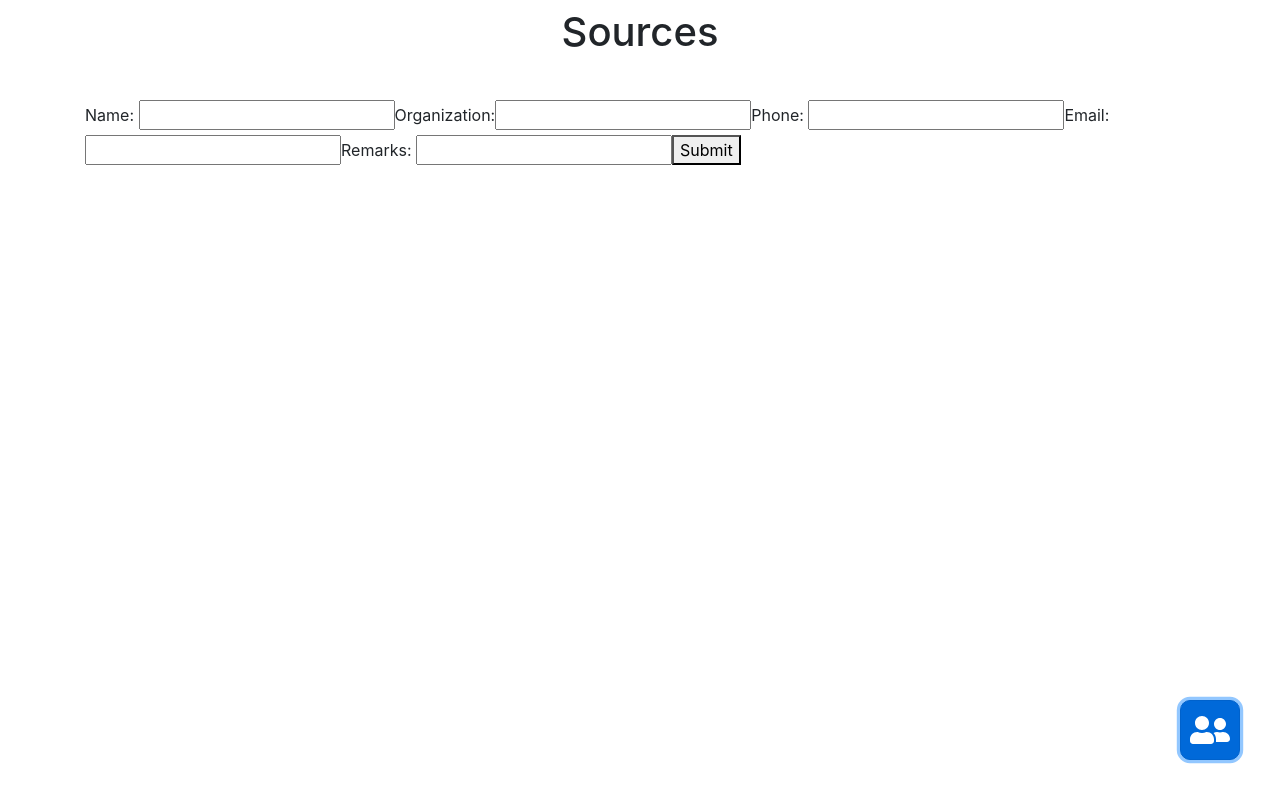
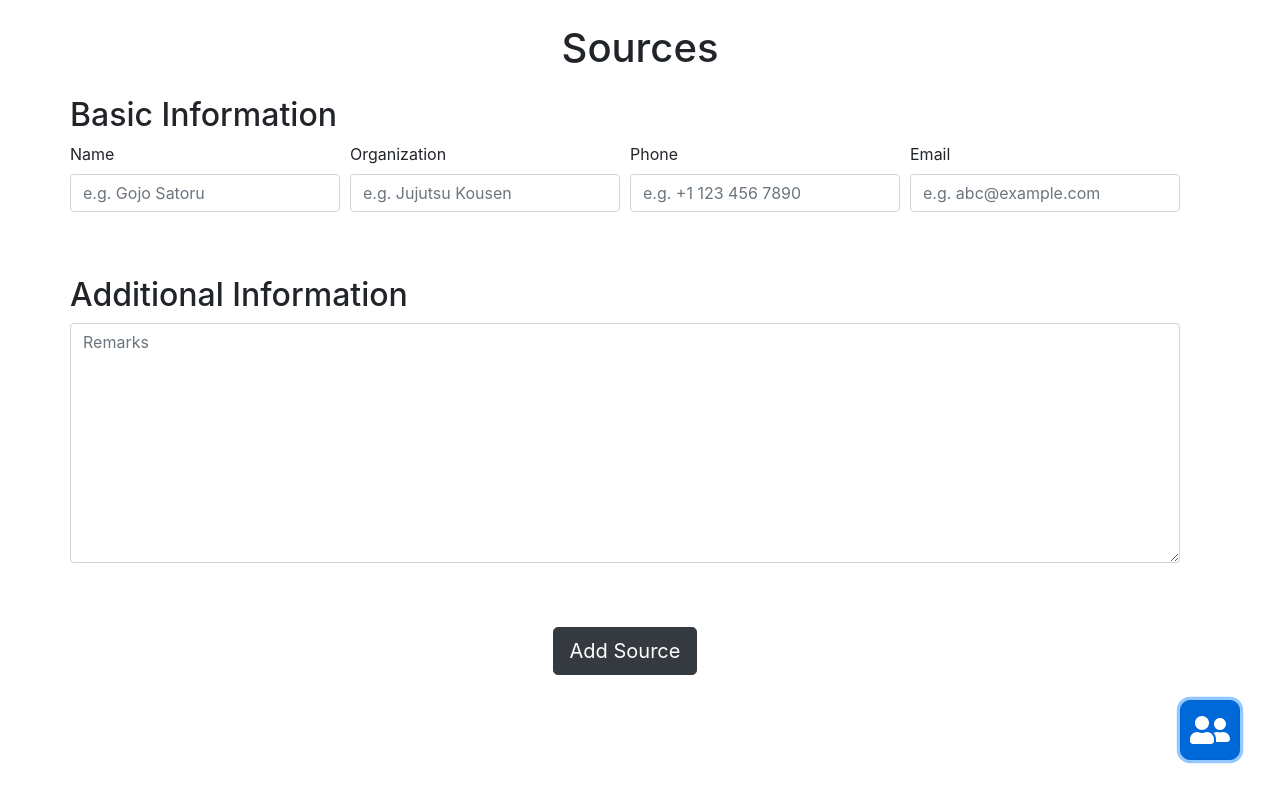
Before and after one commit to minghao912/DBProject, a React (Create React App) app in the folder frontend/: page / in a window 1280 px wide. Both pictures are taken after a click on the button 1210 px from the left and 730 px from the top of the page. Built offline with nearby package versions, Linux system fonts and the light colour scheme; no server answers.

Commit message:
all parts working

```diff
--- a/frontend/src/App.css
+++ b/frontend/src/App.css
@@ -41,15 +41,16 @@
 /* CUSTOM */
 header {
   display: flex;
-  justify-content: space-around;
-  width:100%;
-  position: fixed;
+  justify-content: center;
+  align-items: center;
+  width: 100%;
+  /* position: fixed; */
   top: 0;
-  left: 50%;
-  -moz-transform: translateX(-50%);
-  -webkit-transform: translateX(-50%);
-  transform: translateX(-50%);
   z-index: 999;
+}
+
+.center-align-children {
+  align-content: center;
 }
 
 .centered-item {
@@ -62,10 +63,24 @@ header {
 }
 
 .first-item-below-header {
-  margin-top: 100px;
+  /* margin-top: 100px; Didn't need this anymore */
 }
 
-.float {
+.float-edit-button {
+  display: inline;
+  position: relative;
+  width: 2.5em;
+  height: 2.5em;
+  bottom: 0px;
+  right: 0px;
+  color: black;
+  border-radius: 5px;
+
+  text-align: center;
+  padding-top: 2.5vw;
+}
+
+.float-bottom-right {
   position: fixed;
   width: 60px;
   height: 60px;
@@ -76,9 +91,22 @@ header {
   border-radius: 10px;
   text-align: center;
   padding-top: 2.5vw;
-  box-shadow: 2px 2px 3px #999
+  box-shadow: 2px 2px 3px #999;
+  z-index: 999;
+}
+
+.full-width {
+  width: 100%;
 }
 
 .pointer-hover:hover {
   cursor: pointer;
 }
+
+.source-card-title {
+  padding-top: 10px;
+}
+
+#remarks-input {
+  height: 30vh;
+}
--- a/frontend/src/App.js
+++ b/frontend/src/App.js
@@ -14,8 +14,9 @@ import Main from './components/main.tsx';
 function App() {
   // ALL_SOURCES: 1, ADD_SOURCE: 2, EDIT_SOURCE: 3
   let [pageToLoad, setPageToLoad] = useState(1);  // Automatically start with all sources loaded
+  let [sourceToEdit, setSourceToEdit] = useState(-1);
 
-  // Gets rid of previous screen and renders the "GetAllSources" screen
+  // Gets rid of previous screen and renders the proper screen
   function renderPage() {
     switch (pageToLoad) {
       case 1:
@@ -24,9 +25,16 @@ function App() {
       case 2:
         setPageToLoad(1);
         break;
-      case 3: // Do nothing
+      case 3:
+        setPageToLoad(1);
         break;
     }
+  }
+
+  // Renders the edit page
+  function renderEditPage(sourceID) {
+    setSourceToEdit(sourceID);
+    setPageToLoad(3);
   }
 
   // Get correct icon type
@@ -36,19 +44,20 @@ function App() {
         return faPlus;
       case 2:
         return faUserFriends;
-      case 3: // Do nothing
+      case 3:
+        return faUserFriends;
         break;
     }
   }
 
   return (<Container style={{alignContent: "center"}}>
-    <header className={"text-center mt-2"}>
+    <header className={"text-center mt-4 mb-3"}>
       <h1>Sources</h1>
     </header>
-    <Button className={"float pointer-hover"} onClick={renderPage}>
+    <Button className={"float-bottom-right pointer-hover"} onClick={renderPage}>
       <FontAwesomeIcon icon={getIconType()} size={"2x"} className={"centered-item"} />
     </Button>
-    <Main toLoad={pageToLoad}/>
+    <Main className="first-item-below-header" toLoad={pageToLoad} sourceToEdit={sourceToEdit} renderEditPage={sourceID => renderEditPage(sourceID)} />
   </Container>);
 }
 
--- a/frontend/src/components/createSource.tsx
+++ b/frontend/src/components/createSource.tsx
@@ -1,7 +1,10 @@
 import axios from 'axios';
 import React, {useState} from 'react';
+import { Row, Col, Form, Button } from 'react-bootstrap';
 
-export default function CreateSource(props: any) {
+import { SubProps } from './utils';
+
+export default function CreateSource(props: SubProps) {
     const [name, setName] = useState("");
     const [organization, setOrganization] = useState("");
     const [phone, setPhone] = useState("");
@@ -9,6 +12,9 @@ export default function CreateSource(props: any) {
     const [remarks, setRemarks] = useState("");
     const [retVal, setRetVal] = useState("");
 
+    let classesFromParent = props.className as string;
+
+    // POSTs the source data to backend
     function submit() {
         axios.post("http://localhost:5000/sources/create/", {
             name: name,
@@ -24,16 +30,50 @@ export default function CreateSource(props: any) {
         });
     }
 
+    // Render input form
     return (
-        <div className={"first-item-below-header"}>
-            <label>Name: </label>  <input onChange={(e) => setName(e.target.value)} />
-            <label>Organization: </label><input onChange={(e) => setOrganization(e.target.value)} />
-            <label>Phone: </label> <input onChange={(e) => setPhone(e.target.value)} />
-            <label>Email: </label> <input onChange={(e) => setEmail(e.target.value)} />
-            <label>Remarks: </label> <input onChange={(e) => setRemarks(e.target.value)} />
-            <button onClick={submit}>Submit</button>
-            <br />
-            <p>{retVal}</p>
-        </div>
+        <Row className={`${classesFromParent} align-items-center center-align-children full-width`}>
+            <Form className="center-align-children full-width">
+                <Form.Group>
+                    <h2>Basic Information</h2>
+                    <Form.Row className="mb-5">
+                        <Form.Group as={Col}>
+                            <Form.Label>Name</Form.Label>
+                            <Form.Control type="text" placeholder="e.g. Gojo Satoru" onChange={(e) => setName(e.target.value)} />
+                        </Form.Group>
+
+                        <Form.Group as={Col}>
+                            <Form.Label>Organization</Form.Label>
+                            <Form.Control type="text" placeholder="e.g. Jujutsu Kousen" onChange={(e) => setOrganization(e.target.value)} />
+                        </Form.Group>
+
+                        <Form.Group as={Col}>
+                            <Form.Label>Phone</Form.Label>
+                            <Form.Control type="text" placeholder="e.g. +1 123 456 7890" onChange={(e) => setPhone(e.target.value)} />
+                        </Form.Group>
+
+                        <Form.Group as={Col}>
+                            <Form.Label>Email</Form.Label>
+                            <Form.Control type="email" placeholder="e.g. abc@example.com" onChange={(e) => setRemarks(e.target.value)} />
+                        </Form.Group>
+                    </Form.Row>
+                </Form.Group>
+
+                <Form.Group>
+                    <h2>Additional Information</h2>
+                    <Form.Row className="mb-5">
+                        <Form.Group as={Col}>
+                            <Form.Control as="textarea" id="remarks-input" placeholder="Remarks" onChange={(e) => setRemarks(e.target.value)} />
+                        </Form.Group>
+                    </Form.Row>
+                </Form.Group>
+
+                <div className="text-center">
+                    <Button variant="dark" size="lg" type="submit" onClick={submit}>
+                        Add Source
+                    </Button>
+                </div>
+            </Form>
+        </Row>
     );
 }
--- a/frontend/src/components/getAllSources.tsx
+++ b/frontend/src/components/getAllSources.tsx
@@ -1,37 +1,45 @@
 import axios from 'axios';
 import React, { useState, useEffect } from 'react';
-import { Container, Row, Col, Card} from 'react-bootstrap';
+import { Container, Row, Col, Card, Button } from 'react-bootstrap';
 
-import { Source } from './interfaces';
+import { FontAwesomeIcon } from '@fortawesome/react-fontawesome';
+import { faEdit } from '@fortawesome/free-solid-svg-icons';
 
-export default function GetAllSources(props: any) {
+import { Source, SubProps } from './utils';
+
+export default function GetAllSources(props: SubProps) {
     let [data, setData] = useState<Source[]>([] as Source[]);
+    let classesFromParent = props.className as string;
 
     useEffect(() => {
         axios.get(`http://localhost:5000/sources/get/all`).then(response => {
             setData(response.data as Source[]);
 
-            console.log("Got all sources:\n" + data);
+            console.log("Got all sources:\n" + JSON.stringify(data));
         }).catch(err => console.error(err));
     }, []);
 
     return (
-        <Container className="justify-content-md-center">
+        <Container className={`${classesFromParent} justify-content-md-center`}>
             <Row className="justify-content-md-center my-3">
                 <Col className="col-mx-4" id="source-cards">
-                    <GetCardsForAllSources sources={data}/>
+                    <GetCardsForAllSources sources={data} renderEditPage={props.renderEditPage} />
                 </Col>
             </Row>
         </Container>
     )
 }
 
+// Takes a bunch of sources and generates a bunch of cards
 function GetCardsForAllSources(props: any): JSX.Element {
     let sourceData = props.sources as Source[];
     let cardHTML: JSX.Element[] = [];
 
+    if (sourceData.length == 0)
+        return <></>;
+
     for (const s of sourceData) {
-        cardHTML.push(getCardFromSource(s));
+        cardHTML.push(getCardFromSource(s, props.renderEditPage));
     }
 
     return (<div>
@@ -39,18 +47,45 @@ function GetCardsForAllSources(props: any): JSX.Element {
     </div>)
 }
 
-function getCardFromSource(source: Source): JSX.Element {
+// Generates one card for a source
+function getCardFromSource(source: Source, renderEditPage: (sourceID: number) => void): JSX.Element {
     console.log("Creating card for source " + source.id);
 
-    return (<Row className="first-item-below-header row my-3">
+    return (<Row className={`row my-3`}>
         <Card style={{width: "100%"}}>
-            <Card.Title>{source.name}</Card.Title>
+            <Card.Header>
+                <Card.Title className="source-card-title">
+                    <Row>
+                        <Col xs={11}>
+                            <h2>{source.name}</h2>
+                        </Col>
+                        <Col style={{"alignContent": "right"}}>
+                            <Button variant="light" id={`edit-button-${source.id}`} className={"float-edit-button pointer-hover"} onClick={(e) => renderEditScreen(e, renderEditPage)}>
+                                <FontAwesomeIcon icon={faEdit} size={"1x"} className={"centered-item"} />
+                            </Button>
+                        </Col>
+                    </Row>
+                </Card.Title>
+            </Card.Header>
             <Card.Body style={{alignContent: "center"}}>
                 <p>Organization: {source.organization}</p>
                 <p>Email: {source.email}</p>
                 <p>Phone: {source.phone}</p>
-                <p className="mt-2">{source.remarks}</p>
+                {getRemarksSection(source)}
             </Card.Body>
         </Card>
     </Row>)
 }
+
+// Determines if a source has its "Remarks" section empty
+function getRemarksSection(s: Source): JSX.Element {
+    if (s.remarks == "")
+        return <></>;   // Return empty
+    else return <p className="mt-4">{s.remarks}</p>
+}
+
+// Renders the edit screen by calling setNewPageToLoad() which is passed down from the parents
+function renderEditScreen(e: React.MouseEvent, renderEditPage: (sourceID: number) => void): void {
+    let buttonID = parseInt(e.currentTarget.id.substr(e.currentTarget.id.lastIndexOf('-') + 1));
+    renderEditPage(buttonID);
+}
--- a/frontend/src/components/interfaces.ts
+++ /dev/null
@@ -1,19 +0,0 @@
-export interface Source {
-    "id": number,
-    "name": string,
-    "organization": string,
-    "phone": string,
-    "email": string,
-    "remarks": string
-}
-
-export enum PagesToLoad {
-    NONE = 0,
-    ALL_SOURCES = 1,
-    ADD_SOURCE = 2,
-    EDIT_SOURCE = 3
-}
-
-export interface MainProps {
-    "toLoad": PagesToLoad
-}
--- a/frontend/src/components/main.tsx
+++ b/frontend/src/components/main.tsx
@@ -4,10 +4,11 @@ import { Container, Row, Col, Button } from 'react-bootstrap';
 import GetAllSources from './getAllSources';
 import CreateSoure from './createSource';
 import UpdateSource from './updateSource';
-import { MainProps, PagesToLoad } from './interfaces';
+import { MainProps, PagesToLoad } from './utils';
 
 export default function Main(props: MainProps) {
     let pageToLoad = props.toLoad as PagesToLoad;
+    let classesFromParent = props.className as string;
 
     console.log("Reloading, page to load is now " + pageToLoad);
 
@@ -16,21 +17,19 @@ export default function Main(props: MainProps) {
 
     switch (pageToLoad) {
         case PagesToLoad.NONE:
-            page = <p>Click one of the above buttons</p>;
+            page = <p>Click the button</p>;
             break;
         case PagesToLoad.ALL_SOURCES:
-            page = <GetAllSources />;
+            page = <GetAllSources className={classesFromParent} renderEditPage={props.renderEditPage} />;
             break;
         case PagesToLoad.ADD_SOURCE:
-            page = <CreateSoure />;
+            page = <CreateSoure className={classesFromParent}/>;
             break;
         case PagesToLoad.EDIT_SOURCE:
-            page = <UpdateSource />;
+            page = <UpdateSource className={classesFromParent} sourceToEdit={props.sourceToEdit} />;
             break;
         default:
-            page = (<p>
-                Invalid page to load.
-            </p>)
+            page = <p>Invalid page to load.</p>;
     }
 
     return page;
--- a/frontend/src/components/updateSource.tsx
+++ b/frontend/src/components/updateSource.tsx
@@ -1,17 +1,48 @@
 import axios from 'axios';
-import React, {useState} from 'react';
+import React, {useEffect, useState} from 'react';
+import { Row, Col, Form, Button } from 'react-bootstrap';
 
-export default function UpdateSource(props: any) {
-    const [id, setID] = useState(NaN);
+import { Source, UpdateProps } from './utils';
+
+export default function UpdateSource(props: UpdateProps): JSX.Element {
+    const [source, setSource] = useState<Source>({} as Source);
+    const [prefillInfo, setPrefillInfo] = useState<string[]>([]);
+    const sourceToEdit = props.sourceToEdit as number;
+
     const [name, setName] = useState("");
     const [organization, setOrganization] = useState("");
     const [phone, setPhone] = useState("");
     const [email, setEmail] = useState("");
     const [remarks, setRemarks] = useState("");
-    const [retVal, setRetVal] = useState("");
+
+    // Automatically get source information
+    useEffect(() => {
+        get(sourceToEdit);
+    }, []);
+
+    // No source with ID found
+    if (source == undefined)
+        return <></>;
+
+    function get(id: number) {
+        axios.get(`http://localhost:5000/sources/get/${id}`).then(response => {
+            setData(response.data as Source)
+        }).catch(err => console.error(err));
+    }
+
+    function setData(s: Source) {
+        let info = [s.name, s.organization, s.phone, s.email, s.remarks];
+        setSource(s);
+        setName(s.name);
+        setOrganization(s.organization);
+        setPhone(s.phone);
+        setEmail(s.email);
+        setRemarks(s.remarks);
+        setPrefillInfo(info);
+    }
 
     function submit() {
-        axios.put(`http://localhost:5000/sources/update/${id}`, {
+        axios.put(`http://localhost:5000/sources/update/${source.id}`, {
             name: name,
             organization: organization,
             phone: phone,
@@ -19,58 +50,56 @@ export default function UpdateSource(props: any) {
             remarks: remarks
         }).then(response => {
             console.log(response);
-            setRetVal(`Your new source has been updated with ID ${response.data.id}`);
+            console.log(`Your new source has been updated with ID ${response.data.id}`);
         }).catch(err => {
             console.log(err);
         });
     }
 
-    function populateOld(newID: number): void {
-        axios.get(`http://localhost:5000/sources/get/${newID}`).then(response => {
-            setName(response.data.name);
-            setOrganization(response.data.organization);
-            setPhone(response.data.phone);
-            setEmail(response.data.email);
-            setRemarks(response.data.remarks);
-        }).catch(err => {
-            console.error(err);
+    // Render input form
+    return (
+        <Row className={`${props.className} align-items-center center-align-children full-width`}>
+            <Form className="center-align-children full-width">
+                <Form.Group>
+                    <h2>Basic Information</h2>
+                    <Form.Row className="mb-5">
+                        <Form.Group as={Col}>
+                            <Form.Label>Name</Form.Label>
+                            <Form.Control type="text" name="name" defaultValue={prefillInfo[0]} onChange={e => setName(e.target.value)} />
+                        </Form.Group>
 
-            // Reset fields
-            setName("");
-            setOrganization("");
-            setPhone("");
-            setEmail("");
-            setRemarks("");
-        });
-    }
+                        <Form.Group as={Col}>
+                            <Form.Label>Organization</Form.Label>
+                            <Form.Control type="text" name="organization" defaultValue={prefillInfo[1]} onChange={e => setOrganization(e.target.value)} />
+                        </Form.Group>
 
-    function IDChange(e: React.ChangeEvent<HTMLInputElement>): void {
-        let newID = parseInt(e.target.value);
+                        <Form.Group as={Col}>
+                            <Form.Label>Phone</Form.Label>
+                            <Form.Control type="text" name="phone" defaultValue={prefillInfo[2]} onChange={e => setPhone(e.target.value)} />
+                        </Form.Group>
 
-        setID(newID);
+                        <Form.Group as={Col}>
+                            <Form.Label>Email</Form.Label>
+                            <Form.Control type="email" name="email" defaultValue={prefillInfo[3]} onChange={e => setEmail(e.target.value)} />
+                        </Form.Group>
+                    </Form.Row>
+                </Form.Group>
 
-        if (isNaN(newID)) {
-            setName("");
-            setOrganization("");
-            setPhone("");
-            setEmail("");
-            setRemarks("");
-        } else {
-            populateOld(newID);
-        }
-    }
+                <Form.Group>
+                    <h2>Additional Information</h2>
+                    <Form.Row className="mb-5">
+                        <Form.Group as={Col}>
+                            <Form.Control as="textarea" name="remarks" id="remarks-input" defaultValue={prefillInfo[4]} onChange={e => setRemarks(e.target.value)} />
+                        </Form.Group>
+                    </Form.Row>
+                </Form.Group>
 
-    return (
-        <div>
-            <label>ID: </label> <input onChange={(e) => IDChange(e)} />
-            <label>Name: </label> <input onChange={(e) => setName(e.target.value)} value={name} />
-            <label>Organization: </label><input onChange={(e) => setOrganization(e.target.value)} value={organization} />
-            <label>Phone: </label> <input onChange={(e) => setPhone(e.target.value)} value={phone} />
-            <label>Email: </label> <input onChange={(e) => setEmail(e.target.value)} value={email} />
-            <label>Remarks: </label> <input onChange={(e) => setRemarks(e.target.value)} value={remarks} />
-            <button onClick={submit}>Submit</button>
-            <br />
-            <p>{retVal}</p>
-        </div>
+                <div className="text-center">
+                    <Button variant="dark" size="lg" type="submit" onClick={submit}>
+                        Update Source
+                    </Button>
+                </div>
+            </Form>
+        </Row>
     );
 }
--- /dev/null
+++ b/frontend/src/components/utils.ts
@@ -0,0 +1,32 @@
+export interface Source {
+    "id": number,
+    "name": string,
+    "organization": string,
+    "phone": string,
+    "email": string,
+    "remarks": string
+}
+
+export enum PagesToLoad {
+    NONE = 0,
+    ALL_SOURCES = 1,
+    ADD_SOURCE = 2,
+    EDIT_SOURCE = 3
+}
+
+export interface MainProps {
+    "toLoad": PagesToLoad,
+    "className": string,
+    "sourceToEdit": number,
+    "renderEditPage": (sourceID: number) => void
+}
+
+export interface SubProps {
+    "className": string,
+    "renderEditPage"?: (sourceID: number) => void
+}
+
+export interface UpdateProps {
+    "className": string,
+    "sourceToEdit": number
+}
--- a/frontend/tsconfig.json
+++ b/frontend/tsconfig.json
@@ -1,6 +1,6 @@
 {
   "compilerOptions": {
-    "target": "es5",
+    "target": "es2019",
     "lib": [
       "dom",
       "dom.iterable",
```
Also changed, not shown: 2 other files (tests, documents, lock files or other folders).
